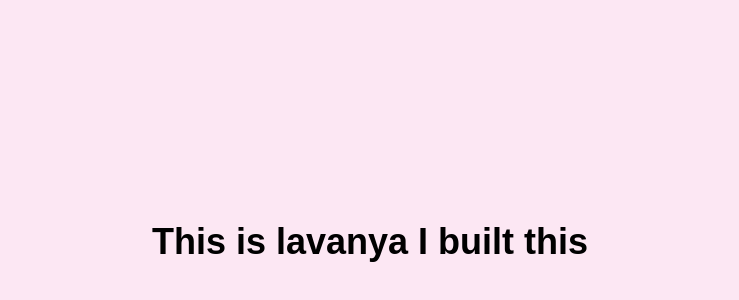
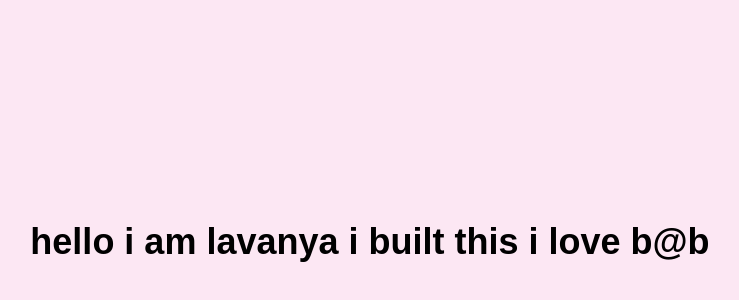
Before and after one commit to lavvk/dev_edu_blockchain_at_berkeley, a Next.js app in the folder dev-edu1/: page /about in a window 1280 px wide. Shown: the part 158-458 px from the top of the page, without its empty margins (270-1009 px from the left). Built offline with nearby package versions, Linux system fonts and the light colour scheme.

Commit message:
Update AboutPage text content

```diff
--- a/dev-edu1/app/about/page.tsx
+++ b/dev-edu1/app/about/page.tsx
@@ -2,7 +2,7 @@ export default function AboutPage() {
   return (
     <main className="flex min-h-screen items-center justify-center bg-pink-100">
       <h2 className="text-4xl font-bold text-black">
-        This is lavanya I built this
+        hello i am lavanya i built this i love b@b
       </h2>
     </main>
   );
```
